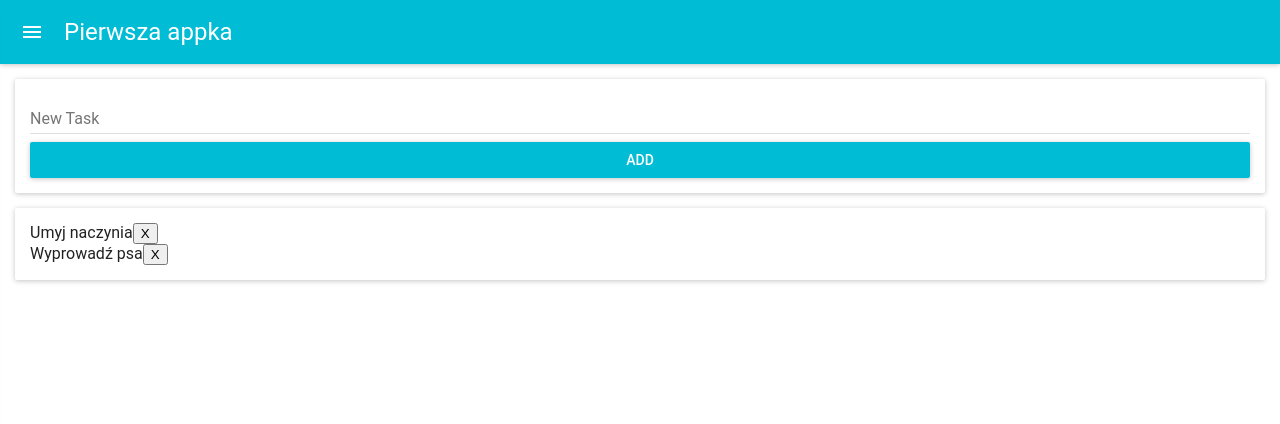
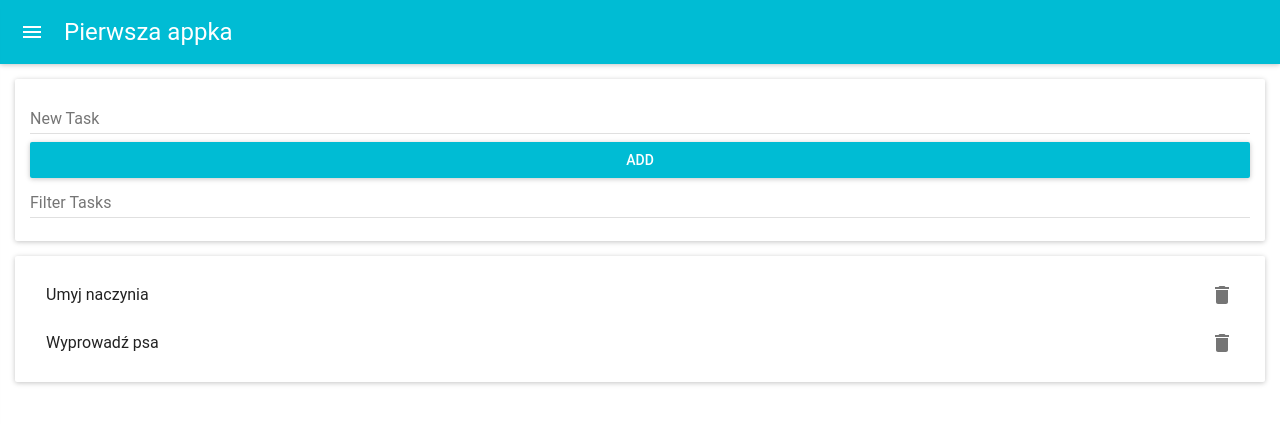
Before and after one commit to improcode/react_is_1, a React (Create React App) app: page /todo in a window 1280 px wide. Shown: the top 424 px of the page. Built offline with nearby package versions, Linux system fonts and the light colour scheme.

Commit message:
todo list final

```diff
--- a/src/components/ToDo/Controls.js
+++ b/src/components/ToDo/Controls.js
@@ -5,20 +5,27 @@ import TextField from 'material-ui/TextField'
 import Container from '../UI/Container'
 
 
-const Control = ({onChangeHandler, newTaskValue, onClickHandler}) => (
+const Control = (props) => (
     <Container>
         <TextField
-            onChange={onChangeHandler}
-            value={newTaskValue}
+            onChange={props.onChangeHandler}
+            value={props.newTaskValue}
             name={'new-task'}
             placeholder={'New Task'}
             fullWidth={true}
         />
         <RaisedButton
-            onClick={onClickHandler}
+            onClick={props.onClickHandler}
             primary={true}
             fullWidth={true}
             label={'ADD'}
+        />
+        <TextField
+        onChange={props.onFilterChangeHandler}
+        value={props.filterTaskValue}
+        name={'filter-tasks'}
+        placeholder={'Filter Tasks'}
+        fullWidth={true}
         />
     </Container>
 )
--- a/src/components/ToDo/List.js
+++ b/src/components/ToDo/List.js
@@ -3,10 +3,13 @@ import Task from './Task'
 
 import Container from '../UI/Container'
 
-const List = ({tasksList, deleteTaskFunction}) => (
+
+const List = ({tasksList, deleteTaskFunction, filter}) => (
     <Container>
         {
-            tasksList.map(task => (
+            tasksList
+                .filter(task => task.name.toLowerCase().indexOf(filter.toLowerCase()) !== -1)
+                .map(task => (
                 <Task
                     name={task.name}
                     key={task.uid}
--- a/src/components/ToDo/Task.js
+++ b/src/components/ToDo/Task.js
@@ -1,16 +1,18 @@
 import React from 'react'
+import MenuItem from 'material-ui/MenuItem'
+import Delete from 'material-ui/svg-icons/action/delete'
 
 const Task = ({name, deleteTask}) => (
-    <div>
-        {name}
 
-        <button
-            onClick={deleteTask}
-        >
-            X
-        </button>
 
-    </div>
+        <MenuItem
+            primaryText={name}
+            rightIcon={
+                <Delete
+                    onClick={deleteTask}
+                />
+            }
+        />
 )
 
 export default Task
--- a/src/components/ToDo/ToDo.js
+++ b/src/components/ToDo/ToDo.js
@@ -34,9 +34,12 @@ class ToDo extends React.Component {
     }
 
 
-
     newTaskChangeHandler = (event, newValue) => this.setState({
         newTask: newValue
+    })
+
+    newFilterChangeHandler = (event, newValue) => this.setState({
+        filterText: newValue
     })
 
     render() {
@@ -45,11 +48,14 @@ class ToDo extends React.Component {
                 <Controls
                     onClickHandler={this.addTask}
                     onChangeHandler={this.newTaskChangeHandler}
-                newTaskValue={this.state.newTask}
+                    newTaskValue={this.state.newTask}
+                    filterTaskValue={this.state.filterText}
+                    onFilterChangeHandler={this.newFilterChangeHandler}
                 />
                 <List
                     deleteTaskFunction={this.deleteTask}
                     tasksList={this.state.tasks}
+                    filter={this.state.filterText}
                 />
             </div>
 
```
